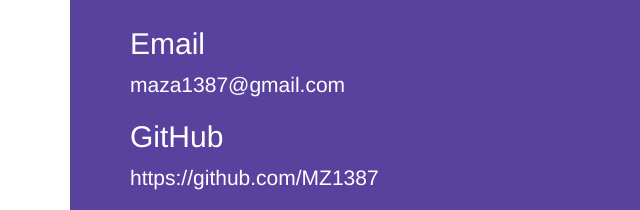
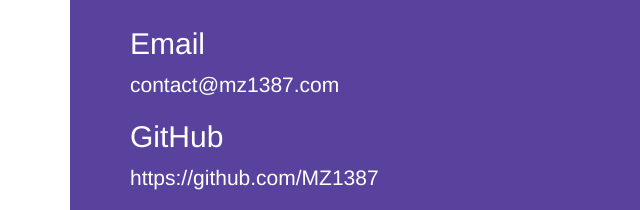
Before and after one commit to MZ1387/Bootstrap_Portfolio, a plain HTML site: page contact.html in a window 1280 px wide. Shown: the part 272-482 px from the top of the page, 0-640 px from the left. Drawn offline with nearby package versions, Linux system fonts and the light colour scheme.

Commit message:
Update contact.html

```diff
--- a/contact.html
+++ b/contact.html
@@ -29,7 +29,7 @@
             <div class="row">
                 <div class="col-lg-12 col-md-12">
                     <h2 class="text-left purple-text" style="color:#ffffff;">Email </h2>
-                    <p class="text-left" style="color:#ffffff;">maza1387@gmail.com </p>
+                    <p class="text-left" style="color:#ffffff;">contact@mz1387.com </p>
                     <h2 class="text-left purple-text" style="color:#ffffff;">GitHub </h2>
                     <a href="https://github.com/MZ1387?tab=repositories" target="_blank">
                         <p class="text-left" style="color:#ffffff;">https://github.com/MZ1387 </p>
```
